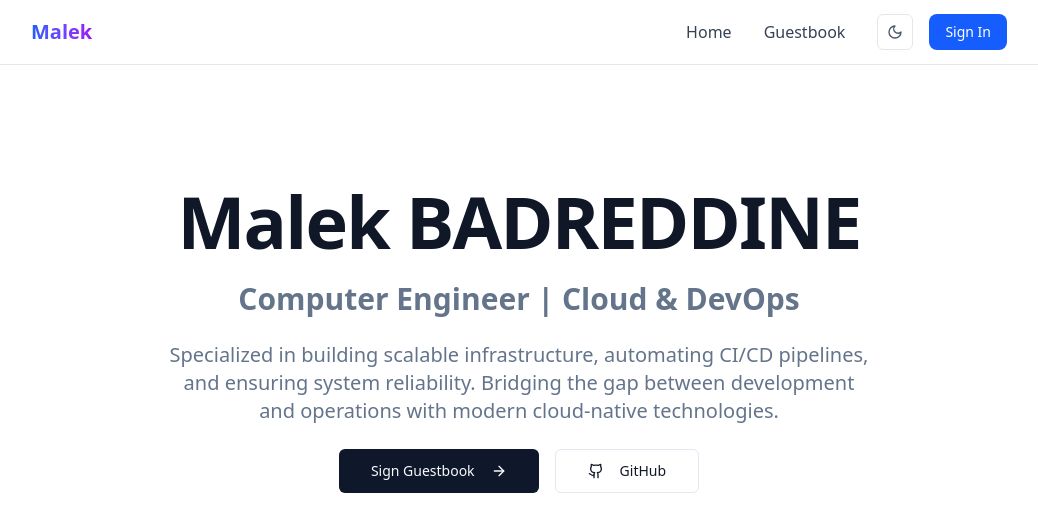
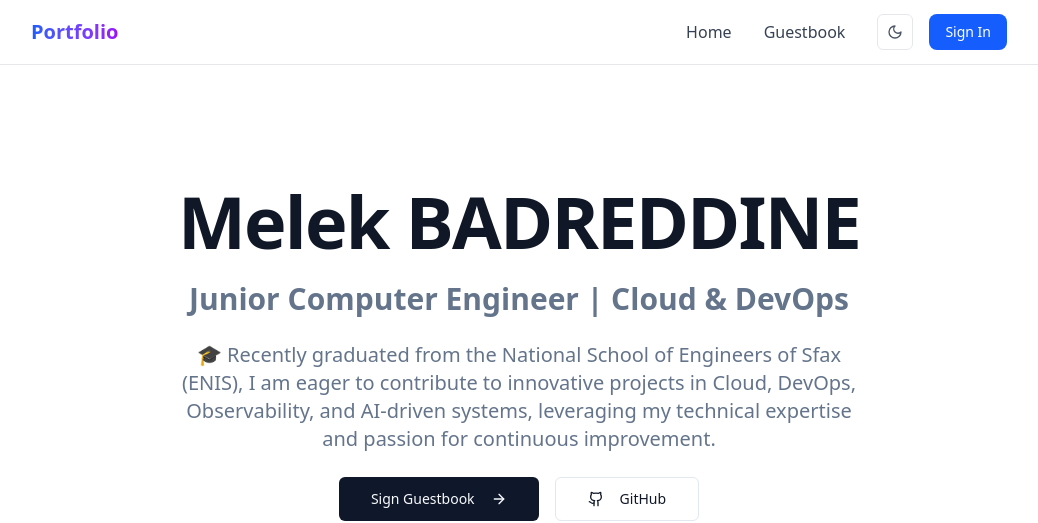
Before and after one commit to melekbadreddine/my-portfolio, a Next.js app: page / in a window 1280 px wide. Shown: the top 523 px of the page, without its empty margins (121-1159 px from the left). Built offline with nearby package versions, Linux system fonts and the light colour scheme; no server answers.

Commit message:
Update portfolio metadata and content for consistency and clarity

```diff
--- a/app/layout.tsx
+++ b/app/layout.tsx
@@ -17,7 +17,7 @@ const geistMono = Geist_Mono({
 });
 
 export const metadata: Metadata = {
-  title: "Malek Badreddine | Portfolio",
+  title: "Melek BADREDDINE | Portfolio",
   description:
     "Computer Engineer specialized in Cloud, DevOps & Systems. Building modern applications with focus on performance and user experience.",
   keywords:
@@ -25,8 +25,8 @@ export const metadata: Metadata = {
   openGraph: {
     type: "website",
     locale: "en_US",
-    url: "https://malek-badreddine.com",
-    siteName: "Malek Badreddine",
+    url: "https://melekbadreddine.com",
+    siteName: "Melek BADREDDINE",
   },
 };
 
--- a/app/page.tsx
+++ b/app/page.tsx
@@ -9,14 +9,13 @@ export default function Home() {
       {/* Hero Section */}
       <section className="flex flex-col items-center text-center space-y-6 pt-10 md:pt-20">
         <h1 className="text-4xl font-extrabold tracking-tight sm:text-5xl md:text-6xl lg:text-7xl">
-          Malek BADREDDINE
+          Melek BADREDDINE
         </h1>
         <h2 className="text-2xl font-semibold text-muted-foreground sm:text-3xl">
-          Computer Engineer | Cloud & DevOps
+          Junior Computer Engineer | Cloud & DevOps
         </h2>
         <p className="max-w-[700px] text-lg text-muted-foreground sm:text-xl">
-          Specialized in building scalable infrastructure, automating CI/CD pipelines, and ensuring system reliability.
-          Bridging the gap between development and operations with modern cloud-native technologies.
+          🎓 Recently graduated from the National School of Engineers of Sfax (ENIS), I am eager to contribute to innovative projects in Cloud, DevOps, Observability, and AI-driven systems, leveraging my technical expertise and passion for continuous improvement.
         </p>
         <div className="flex flex-wrap items-center justify-center gap-4">
           <Button asChild size="lg">
@@ -41,12 +40,12 @@ export default function Home() {
         <div className="flex justify-center">
           {/* Using Skill Icons API */}
           <img
-            src="https://go-skill-icons.vercel.app/api/icons?i=windows,wsl,linux,bash,ubuntu,neovim,vscode,git,gitlab,html,css,js,c,cpp,java,python,go,ts,nodejs,tailwind,angular,spring,flutter,dart,swagger,postman,mysql,postgresql,mongodb,firebase,redis,numpy,pandas,matplotlib,tensorflow,azure,aws,cloudflare,nginx,docker,kubernetes,helm,terraform,ansible,githubactions,jenkins,argocd,n8n,opentelemetry,prometheus,grafana,jaeger&perline=8"
+            src="https://go-skill-icons.vercel.app/api/icons?i=windows,linux,bash,ubuntu,catppuccin,neovim,vscode,git,gitlab,jira,confluence,html,css,js,java,python,go,ts,nodejs,tailwind,angular,spring,swagger,postgresql,mongodb,redis,numpy,pandas,matplotlib,tensorflow,crewai,azure,aws,nginx,docker,kubernetes,helm,terraform,ansible,githubactions,jenkins,argocd,n8n,opentelemetry,prometheus,grafana,jaeger&perline=8"
             alt="My Skills"
             className="hidden md:block"
           />
            <img
-            src="https://go-skill-icons.vercel.app/api/icons?i=windows,wsl,linux,bash,ubuntu,neovim,vscode,git,gitlab,html,css,js,c,cpp,java,python,go,ts,nodejs,tailwind,angular,spring,flutter,dart,swagger,postman,mysql,postgresql,mongodb,firebase,redis,numpy,pandas,matplotlib,tensorflow,azure,aws,cloudflare,nginx,docker,kubernetes,helm,terraform,ansible,githubactions,jenkins,argocd,n8n,opentelemetry,prometheus,grafana,jaeger&perline=4"
+            src="https://go-skill-icons.vercel.app/api/icons?i=windows,linux,bash,ubuntu,catppuccin,neovim,vscode,git,gitlab,jira,confluence,html,css,js,java,python,go,ts,nodejs,tailwind,angular,spring,swagger,postgresql,mongodb,redis,numpy,pandas,matplotlib,tensorflow,crewai,azure,aws,nginx,docker,kubernetes,helm,terraform,ansible,githubactions,jenkins,argocd,n8n,opentelemetry,prometheus,grafana,jaeger&perline=4"
             alt="My Skills"
             className="block md:hidden"
           />
--- a/components/navbar.tsx
+++ b/components/navbar.tsx
@@ -19,7 +19,7 @@ export function Navbar() {
             href="/"
             className="font-bold text-xl bg-gradient-to-r from-blue-600 to-purple-600 bg-clip-text text-transparent hover:opacity-80 transition-opacity"
           >
-            Malek
+            Portfolio
           </Link>
 
           {/* Desktop Navigation */}
```
